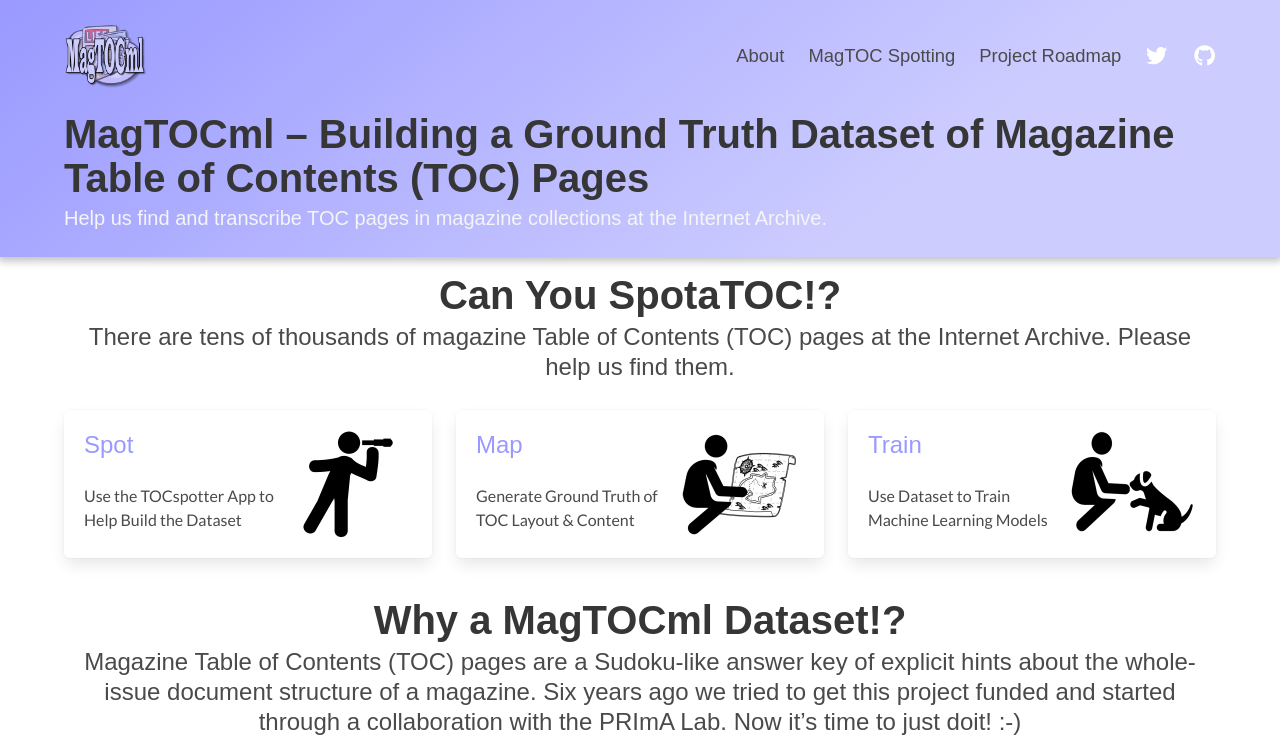
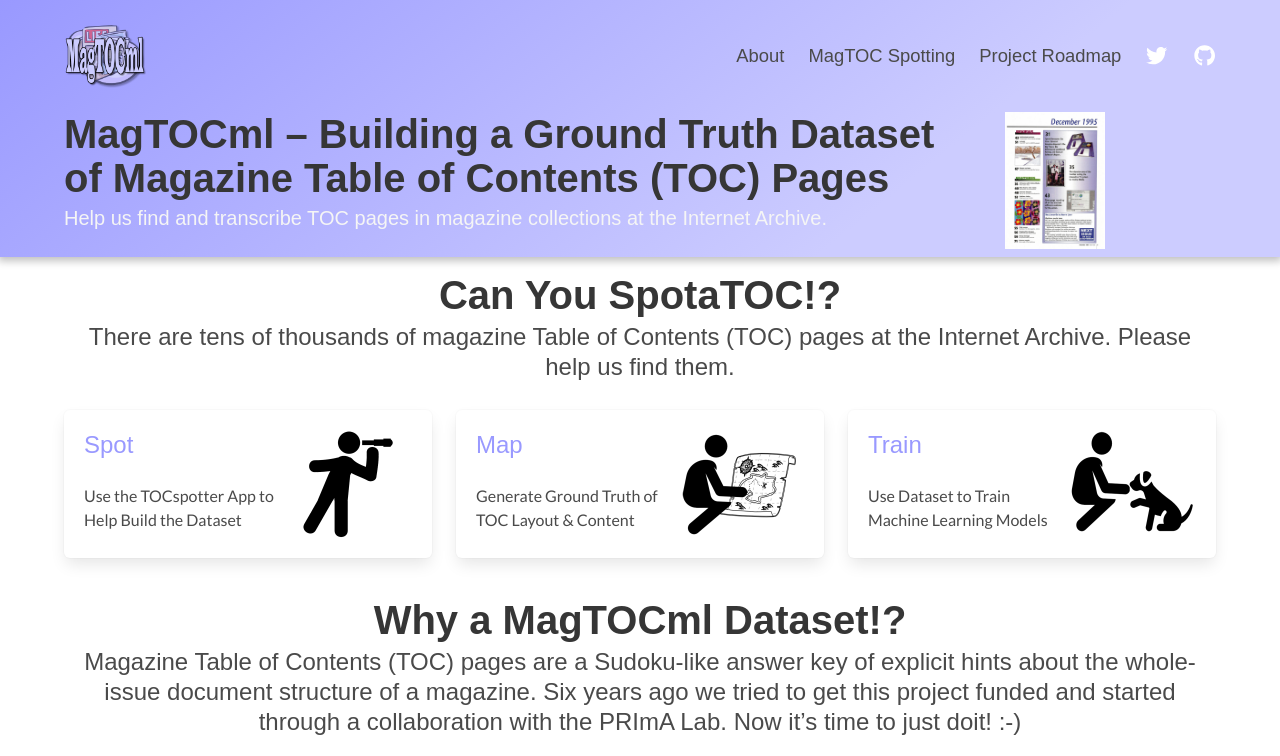
Before and after one commit to MagTOCml/magtocml.github.io, a Jekyll site: the page built from index.html, in a window 1280 px wide. Shown: the top 756 px of the page. Built offline with Jekyll 4.4.1, drawn with Linux system fonts in a browser that asks for light colours; nearby versions of some CDN libraries; some web fonts are replaced; a style sheet for code colours, icons or effects is not loaded; grey boxes are pictures that could not be loaded.

Commit message:
Add TOC slideshow to home page head banner content
Add simple CSS slideshow to showcase thumbnail images of a sample of TOC pages.

```diff
--- a/Gemfile
+++ b/Gemfile
@@ -37,3 +37,4 @@
 
 # gem 'pygments.rb'
 # gem 'rouge',  group: [:jekyll_plugins]
+gem "webrick", "~> 1.7"
--- a/_data/settings.yml
+++ b/_data/settings.yml
@@ -1,10 +1,10 @@
 # If you are not using Google Analytics, please change 'google-ID' to an empty string
-google-ID:
+# google-ID:
 # disqus-ID: x
 # utterances-repo: x
 
 links:
-#  slack: https://join.slack.com/t/layout-parser/shared_invite/zt-ohjd14k1-OrJ2HltwVRGrxhLeHMfW_w
+#  slack:
   disqus: 'project.html'
 
 assets:
@@ -19,7 +19,7 @@
 social:
 # - {name: 'slack', icon: 'fab fa-slack-hash', link: ''}
 - {name: 'Twitter', icon: 'fab fa-twitter', link: 'https://twitter.com/MagTOCml'}
-- {name: 'Github', icon: 'fab fa-github', link: 'https://github.com/MagTOCml/MagTOCspotter'}
+- {name: 'Github', icon: 'fab fa-github', link: 'https://github.com/MagTOCml'}
 
 project:
   categories:
--- a/_includes/carousel.html
+++ b/_includes/carousel.html
@@ -1,219 +1,43 @@
-{% assign letterstring = "a,b,c,d,e,f,g,h,i,j,k,l,m,n" %}
-{% assign letters = letterstring | split: ',' %}
+<style>
+.mySlides {display:none;}
+</style>
 
-<div class="carousel__holder">
-    <div class="carousel">
-        {% for item in site.data.carousel.images %}
-          <input class="carousel__activator" type="radio" name="carousel" id="{{ letters[forloop.index0] }}" {% if forloop.first %}checked="checked"{% endif %} />
-        {% endfor %}
-        {% for item in site.data.carousel.images %}
-          {% if forloop.index == forloop.length %}
-            {% assign nextindex = 0 %}
-          {% else %}
-            {% assign nextindex = forloop.index0 | plus: 1 %}
-          {% endif %}
-          {% assign nextletter = letters[nextindex] %}
-          {% if forloop.index0 == 0 %}
-            {% assign previndex = forloop.length | minus: 1 %}
-          {% else %}
-            {% assign previndex = forloop.index0 | minus: 1 %}
-          {% endif %}
-          {% assign prevletter = letters[previndex] %}
-          <div class="carousel__controls">
-              <label class="carousel__control carousel__control--backward" for="{{ prevletter }}"></label>
-              <label class="carousel__control carousel__control--forward" for="{{ nextletter }}"></label>
-          </div>
-        {% endfor %}
-        <div class="carousel__track">
-          <ul>
-            {% for item in site.data.carousel.images %}
-            <li class="carousel__slide" style="background-image: url('{{ item.image }}');"></li>
-            {% endfor %}
-          </ul>
-        </div>
-        <div class="carousel__indicators">
-            {% for item in site.data.carousel.images %}
-              <label class="carousel__indicator" for="{{ letters[forloop.index0] }}"></label>
-            {% endfor %}
-        </div>
-    </div>
+<div style="max-width:100px; height:120px">
+  <img class="mySlides" src="/assets/images/toc_samples/05-commodore-magazine_tocleaf_0004.jpg" style="width:100%">
+  <img class="mySlides" src="/assets/images/toc_samples/64er_1991_11_tocleaf_0003.jpg" style="width:100%">
+  <img class="mySlides" src="/assets/images/toc_samples/AcornUser162-Dec95_tocleaf_0004.jpg" style="width:100%">
+  <img class="mySlides" src="/assets/images/toc_samples/Amiga_Joker_1993-04_Joker_Verlag_DE_tocleaf_0003.jpg" style="width:100%">
+  <img class="mySlides" src="/assets/images/toc_samples/amiga-games-1995-11_tocleaf_0005.jpg" style="width:100%">
+  <img class="mySlides" src="/assets/images/toc_samples/AmigaComputingIssue083Feb95_tocleaf_0003.jpg" style="width:100%">
+  <img class="mySlides" src="/assets/images/toc_samples/AmigaJoker199604_tocleaf_0003.jpg" style="width:100%">
+  <img class="mySlides" src="/assets/images/toc_samples/AmigaJoker199606_and_07_tocleaf_0003.jpg" style="width:100%">
+  <img class="mySlides" src="/assets/images/toc_samples/commodore-user-magazine-35_tocleaf_0002.jpg" style="width:100%">
+  <img class="mySlides" src="/assets/images/toc_samples/cvg-magazine-122_tocleaf_0003.jpg" style="width:100%">
+  <img class="mySlides" src="/assets/images/toc_samples/eu_Macworld-1986-08_OCR_tocleaf_0003.jpg" style="width:100%">
+  <img class="mySlides" src="/assets/images/toc_samples/family-computing-32_tocleaf_0002.jpg" style="width:100%">
+  <img class="mySlides" src="/assets/images/toc_samples/Linux-Journal-2006-03_tocleaf_0004.jpg" style="width:100%">
+  <img class="mySlides" src="/assets/images/toc_samples/PC-Player-German-Magazine-1994-08_tocleaf_0005.jpg" style="width:100%">
+  <img class="mySlides" src="/assets/images/toc_samples/Planet_Game_Boy_Autumn_2000_tocleaf_0001.jpg" style="width:100%">
+  <img class="mySlides" src="/assets/images/toc_samples/softalkv3n04dec1982_tocleaf_0003.jpg" style="width:100%">
+  <img class="mySlides" src="/assets/images/toc_samples/washingtonapplepijournal1983v5no5may83_tocleaf_0000.jpg" style="width:100%">
+  <img class="mySlides" src="/assets/images/toc_samples/your-sinclair-79_tocleaf_0001.jpg" style="width:100%">
+  <img class="mySlides" src="/assets/images/toc_samples/your-sinclair-93_tocleaf_0001.jpg" style="width:100%">
+  <img class="mySlides" src="/assets/images/toc_samples/ZX-computing-1983-10_tocleaf_0003.jpg" style="width:100%">
 </div>
 
-<style>
-.carousel__holder {width: 100%; position: relative; padding-bottom: {{ include.height }}{{ include.unit }}; margin: 1rem 0 1rem;}
-.carousel {
-  height: 100%;
-  width: 100%;
-  overflow: hidden;
-  text-align: center;
-  position: absolute;
-  padding: 0;
+<script>
+var myIndex = 0;
+carousel();
+
+function carousel() {
+  var i;
+  var x = document.getElementsByClassName("mySlides");
+  for (i = 0; i < x.length; i++) {
+    x[i].style.display = "none";
+  }
+  myIndex++;
+  if (myIndex > x.length) {myIndex = 1}
+  x[myIndex-1].style.display = "block";
+  setTimeout(carousel, 2000); // Change image every 2 seconds
 }
-.carousel__controls,
-.carousel__activator {
-  display: none;
-}
-{% for item in site.data.carousel.images %}
-.carousel__activator:nth-of-type({{ forloop.index }}):checked ~ .carousel__track {
-  -webkit-transform: translateX(-{{ forloop.index0 }}00%);
-          transform: translateX(-{{ forloop.index0 }}00%);
-}
-.carousel__activator:nth-of-type({{ forloop.index }}):checked ~ .carousel__slide:nth-of-type({{ forloop.index }}) {
-  transition: opacity 0.5s, -webkit-transform 0.5s;
-  transition: opacity 0.5s, transform 0.5s;
-  transition: opacity 0.5s, transform 0.5s, -webkit-transform 0.5s;
-  top: 0;
-  left: 0;
-  right: 0;
-  opacity: 1;
-  -webkit-transform: scale(1);
-          transform: scale(1);
-}
-.carousel__activator:nth-of-type({{ forloop.index }}):checked ~ .carousel__controls:nth-of-type({{ forloop.index }}) {
-  display: block;
-  opacity: 1;
-}
-.carousel__activator:nth-of-type({{ forloop.index }}):checked ~ .carousel__indicators .carousel__indicator:nth-of-type({{ forloop.index }}) {
-  opacity: 1;
-}
-{% endfor %}
-
-.carousel__control {
-  height: 30px;
-  width: 30px;
-  margin-top: -15px;
-  top: 50%;
-  position: absolute;
-  display: block;
-  cursor: pointer;
-  border-width: 5px 5px 0 0;
-  border-style: solid;
-  border-color: #fafafa;
-  opacity: 0.35;
-  opacity: 1;
-  outline: 0;
-  z-index: 3;
-}
-.carousel__control:hover {
-  opacity: 1;
-}
-.carousel__control--backward {
-  left: 20px;
-  -webkit-transform: rotate(-135deg);
-          transform: rotate(-135deg);
-}
-.carousel__control--forward {
-  right: 20px;
-  -webkit-transform: rotate(45deg);
-          transform: rotate(45deg);
-}
-.carousel__indicators {
-  position: absolute;
-  bottom: 20px;
-  width: 100%;
-  text-align: center;
-}
-.carousel__indicator {
-  height: 15px;
-  width: 15px;
-  border-radius: 100%;
-  display: inline-block;
-  z-index: 2;
-  cursor: pointer;
-  opacity: 0.35;
-  margin: 0 2.5px 0 2.5px;
-}
-.carousel__indicator:hover {
-  opacity: 0.75;
-}
-.carousel__track {
-  position: absolute;
-  top: 0;
-  right: 0;
-  bottom: 0;
-  left: 0;
-  padding: 0;
-  margin: 0;
-  transition: -webkit-transform 0.5s ease 0s;
-  transition: transform 0.5s ease 0s;
-  transition: transform 0.5s ease 0s, -webkit-transform 0.5s ease 0s;
-}
-.carousel__track .carousel__slide {
-  display: block;
-  top: 0;
-  left: 0;
-  right: 0;
-  opacity: 1;
-}
-{% for item in site.data.carousel.images %}
-.carousel__track .carousel__slide:nth-of-type({{ forloop.index }}) {
-  -webkit-transform: translateX({{ forloop.index0 }}00%);
-          transform: translateX({{ forloop.index0 }}00%);
-}
-{% endfor %}
-
-.carousel--scale .carousel__slide {
-  -webkit-transform: scale(0);
-          transform: scale(0);
-}
-.carousel__slide {
-  height: 100%;
-  position: absolute;
-  opacity: 0;
-  overflow: hidden;
-}
-.carousel__slide .overlay {height: 100%;}
-.carousel--thumb .carousel__indicator {
-  height: 30px;
-  width: 30px;
-}
-.carousel__indicator {
-  background-color: #fafafa;
-}
-{% for item in site.data.carousel.images %}
-.carousel__slide:nth-of-type({{ forloop.index }}),
-.carousel--thumb .carousel__indicators .carousel__indicator:nth-of-type({{ forloop.index }}) {
-  background-size: cover;
-  background-position: center;
-}
-{% endfor %}
-</style>
-
-<script>
-  function isVisible(el) {
-        while (el) {
-            if (el === document) {
-                return true;
-            }
-
-            var $style = window.getComputedStyle(el, null);
-
-            if (!el) {
-                return false;
-            } else if (!$style) {
-                return false;
-            } else if ($style.display === 'none') {
-                return false;
-            } else if ($style.visibility === 'hidden') {
-                return false;
-            } else if (+$style.opacity === 0) {
-                return false;
-            } else if (($style.display === 'block' || $style.display === 'inline-block') &&
-                $style.height === '0px' && $style.overflow === 'hidden') {
-                return false;
-            } else {
-                return $style.position === 'fixed' || isVisible(el.parentNode);
-            }
-        }
-  }
-  {% if include.duration %}
-  setInterval(function(){
-    var j=0;
-    var elements = document.querySelectorAll('.carousel__control--forward');
-    for(i=(elements.length - 1);i>-1;i--) {
-      if(isVisible(elements[i])) j=i;
-    }
-    elements[j].click();
-  },{{ include.duration }}000);
-  {% endif %}
 </script>
--- a/_includes/head.html
+++ b/_includes/head.html
@@ -65,7 +65,4 @@
       });
     </script>
 
-    <!-- Google Analytics -->
-    {% include google-analytics.html %}
-
 </head>
--- a/index.html
+++ b/index.html
@@ -9,7 +9,8 @@
     </div>
     <div class="hero-body">
         <div class="container">
-
+          <div class="columns">
+            <div class="column">
               <h1 class="title slogan is-size-2">
                   {{ site.data.index.slogan.title | markdownify }}
               </h1>
@@ -17,6 +18,11 @@
                   {{ site.data.index.slogan.description |
                   markdownify }}
               </h2>
+            </div>
+            <div class="column is-one-fifth">
+              {% include carousel.html %}
+            </div>
+          </div>
         </div>
     </div>
 </section>
```
Also changed, not shown: _data/carousel.yml (deleted, +0 -21 lines), _includes/google-analytics.html (deleted, +0 -9 lines), Gemfile.lock, 2 other files. Lines whose indentation alone changed are shown as unchanged.
